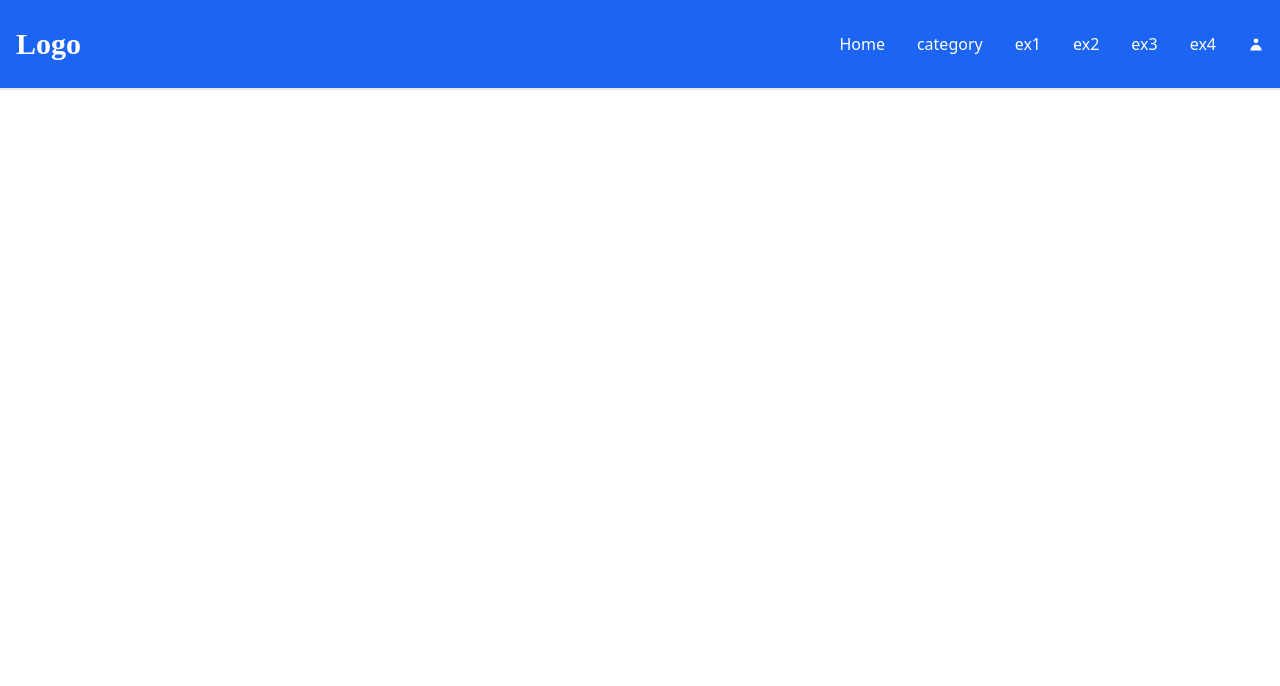
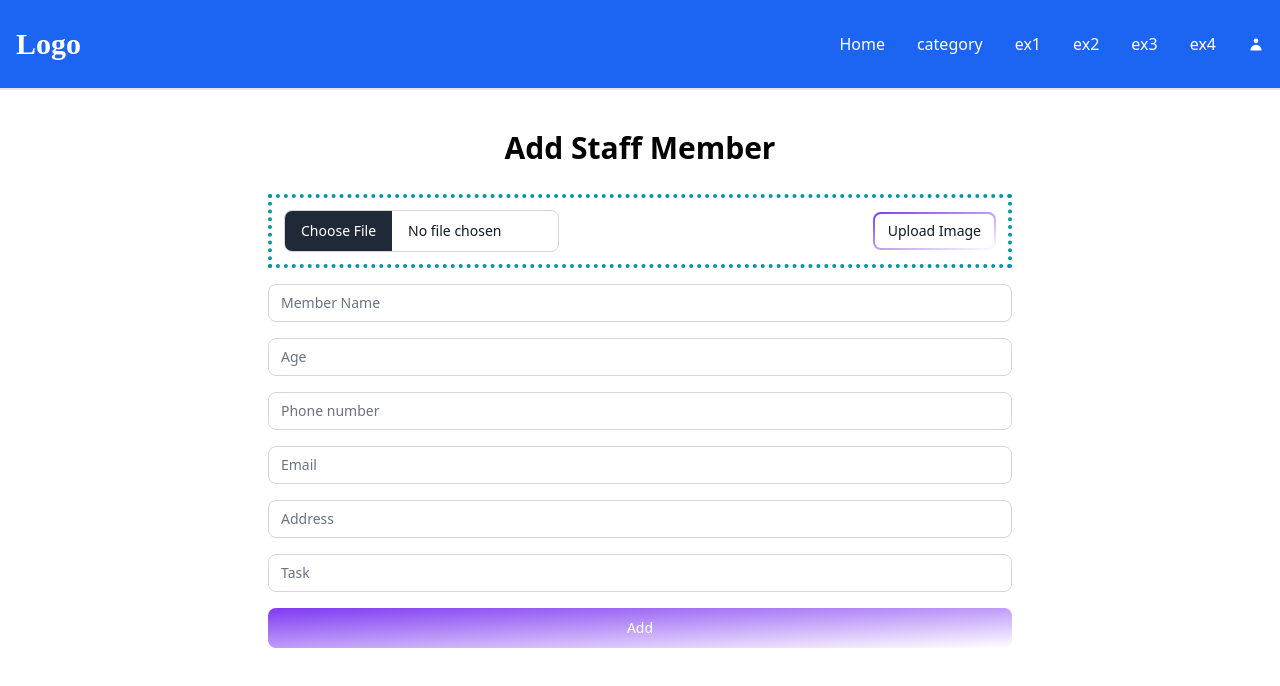
Before and after one commit to IT22102546/HostelManagement, a React (Vite) app in the folder Frontend/: page /addstaff in a window 1280 px wide. Shown: the top 686 px of the page. Built offline with nearby package versions, Linux system fonts and the light colour scheme.

Commit message:
add staff form

```diff
--- a/Frontend/package.json
+++ b/Frontend/package.json
@@ -18,6 +18,7 @@
     "react-circular-progressbar": "^2.1.0",
     "react-dom": "^18.3.1",
     "react-icons": "^5.3.0",
+    "react-quill": "^2.0.0",
     "react-redux": "^9.1.2",
     "react-router-dom": "^6.26.2",
     "redux-persist": "^6.0.0"
--- a/Frontend/src/App.jsx
+++ b/Frontend/src/App.jsx
@@ -7,6 +7,7 @@ import Header from './Components/Header';
 import DashBoard from './Pages/DashBoard';
 import PrivateRoute from './Components/PrivateRoute';
 import OnlyAdminPrivateRoute from './Components/OnlyAdminPrivateRoute';
+import Addstaff from './Pages/Addstaff';
 
 
 export default function App() {
@@ -17,6 +18,7 @@ export default function App() {
         <Route path="/" element={<Home/>}/>
         <Route path="/sign-in" element={<SignIn/>}/>
         <Route path="/sign-up" element={<SignUp/>}/>
+        <Route path="/addstaff" element={<Addstaff/>}/>
 
 
         <Route element={<PrivateRoute/>}/>
--- a/Frontend/src/Components/DashProfile.jsx
+++ b/Frontend/src/Components/DashProfile.jsx
@@ -276,16 +276,27 @@ export default function DashProfile() {
             </Button>
           </Link>
         {currentUser.isAdmin && (
-          <Link to='/addproduct'>
+          <><Link to='/addproduct'>
             <Button
               type='button'
-               gradientDuoTone='purpleToBlue'
+              gradientDuoTone='purpleToBlue'
               className='w-full , text-black bg-slate-400 '
               outline
             >
               Add products
             </Button>
-          </Link>
+          </Link><Link to='/addstaff'>
+              <Button
+                type='button'
+                gradientDuoTone='purpleToBlue'
+                className='w-full , text-black bg-slate-400 '
+                outline
+              >
+                Add Staff
+              </Button>
+            </Link></>
+
+
         )}
 
       </form>
--- /dev/null
+++ b/Frontend/src/Pages/Addstaff.jsx
@@ -0,0 +1,142 @@
+
+import { Alert, Button, FileInput, Select, TextInput } from "flowbite-react";
+import { useState } from "react";
+import 'react-quill/dist/quill.snow.css';
+import { getDownloadURL, getStorage, ref, uploadBytesResumable } from 'firebase/storage';
+import { app } from "../firebase";
+import { CircularProgressbar } from 'react-circular-progressbar';
+import 'react-circular-progressbar/dist/styles.css';
+import { useNavigate } from "react-router-dom";
+
+export default function Addstaff() {
+  const[file,setFile]=useState(null);
+  const[imageUploadProgress,setImageUploadProgress] = useState(null);
+  const[imageUploadError,setImageUploadError] = useState(null);
+  const [formData , setFormData] = useState({});
+  const [publishError, setPublishError] = useState(null);
+
+  const navigate = useNavigate();
+
+  const handleUploadImage = () =>{
+    try {
+      if(!file){
+        setImageUploadError('please select an image');
+        return;
+      }
+      setImageUploadError(null);
+      const storage = getStorage(app);
+      const fileName = new Date().getTime()+'-'+file.name;
+      const storageRef = ref(storage,fileName);
+      const uploadTask = uploadBytesResumable(storageRef,file);
+      uploadTask.on(
+        "state_changed",
+        (snapshot) => {
+          const progress = (snapshot.bytesTransferred / snapshot.totalBytes) * 100;
+          setImageUploadProgress(progress.toFixed(0));
+        },
+
+        (error) => {
+          setImageUploadError("Image upload failed");
+          console.error("Upload error:", error);
+          setImageUploadProgress(null);
+
+        },
+        () => {
+          getDownloadURL(uploadTask.snapshot.ref).then((downloadURL) =>{
+            setImageUploadProgress(null);
+            setImageUploadError(null);
+            setFormData({...formData, image: downloadURL});
+          }
+
+          );
+        }
+      );
+
+    } catch (error) {
+      setImageUploadError('Failed to upload image');
+      setImageUploadProgress(null);
+      console.log(error);
+    }
+  }
+
+  const handleSubmit = async (e) => {
+    e.preventDefault();
+    try {
+      const res = await fetch('/api/staff/add', {
+        method: 'POST',
+        headers: {
+          'Content-Type': 'application/json',
+        },
+        body: JSON.stringify(formData),
+      });
+      const data = await res.json();
+      if (!res.ok) {
+        setPublishError(data.message);
+        return;
+      }
+      console.log(formData);
+
+      if (res.ok) {
+        setPublishError(null);
+        navigate(`/events`);
+      }
+    } catch (error) {
+      setPublishError('Something went wrong');
+    }
+  };
+  return (
+    <div className="p-3 max-w-3xl mx-auto min-h-screen">
+        <h1 className="text-center text-3xl my-7 font-semibold">Add Staff Member</h1>
+        <form className="flex flex-col  gap-4" onSubmit={handleSubmit}>
+
+         <div className='flex gap-4 items-center justify-between border-4 border-teal-500 border-dotted p-3'>
+            <FileInput type='file'accept='image/*' onChange={(e)=>setFile(e.target.files[0])}/>
+            <Button onClick={handleUploadImage} type='button'gradientDuoTone='purpleToBlue'size='sm' outline disabled={imageUploadProgress}>
+              {
+                imageUploadProgress ?(
+                <div className="w-16 h-16" >
+                  <CircularProgressbar value={imageUploadProgress} text={`${imageUploadProgress || 0}`}/>
+                </div>
+                ) :('Upload Image')
+
+              }
+            </Button>
+        </div>
+        {imageUploadError && (
+          <Alert color='failure'>{imageUploadError}</Alert>
+        )}
+        {formData.image && (
+          <img src={formData.image} alt="upload" className="w-full h-82 object-cover"/>
+        )}
+        <TextInput type='text'placeholder='Member Name'required id='Member Name'className='flex-1'  onChange={(e) =>
+              setFormData({ ...formData, membername: e.target.value })
+            }/>
+
+            <TextInput type='text'placeholder='Age'required id='Age'className='flex-1'  onChange={(e) =>
+              setFormData({ ...formData, age: e.target.value })
+            }/>
+            <TextInput type='text'placeholder='Phone number'required id='Phone number'className='flex-1'  onChange={(e) =>
+              setFormData({ ...formData, number: e.target.value })
+            }/>
+<TextInput type='text'placeholder='Email'required id='email'className='flex-1'  onChange={(e) =>
+              setFormData({ ...formData, email: e.target.value })
+            }/>
+            <TextInput type='text'placeholder='Address'required id='Address'className='flex-1'  onChange={(e) =>
+              setFormData({ ...formData, Address: e.target.value })
+            }/>
+
+            <TextInput type='text'placeholder='Task'required id='pos'className='flex-1'  onChange={(e) =>
+              setFormData({ ...formData, position: e.target.value })
+            }/>
+
+
+        <Button type='submit' gradientDuoTone='purpleToBlue'>Add</Button>
+        {publishError && (
+          <Alert className='mt-5' color='failure'>
+            {publishError}
+          </Alert>
+        )}
+        </form>
+    </div>
+  )
+}
```
Also changed, not shown: 1 other file (tests, documents, lock files or other folders).
